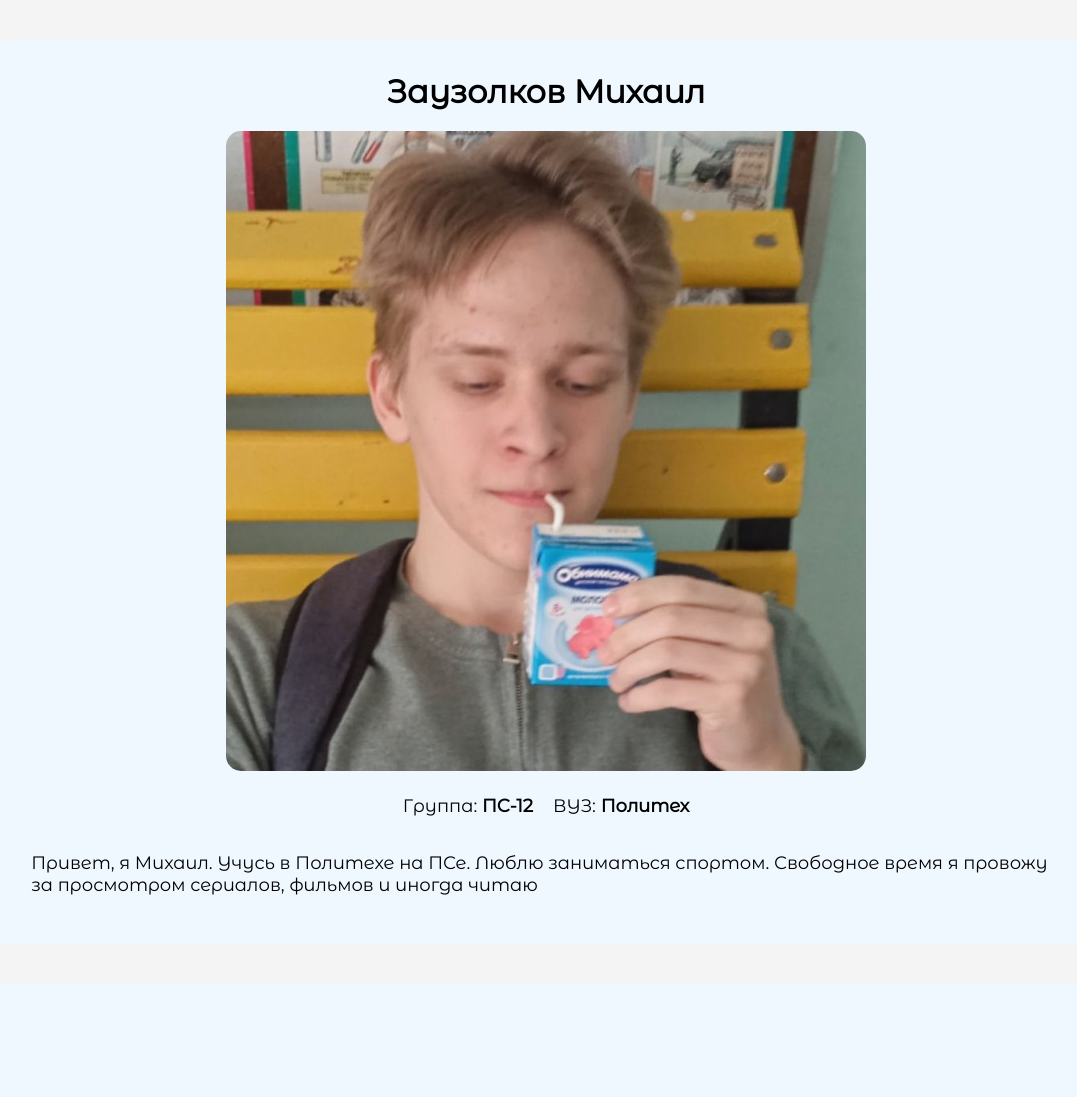
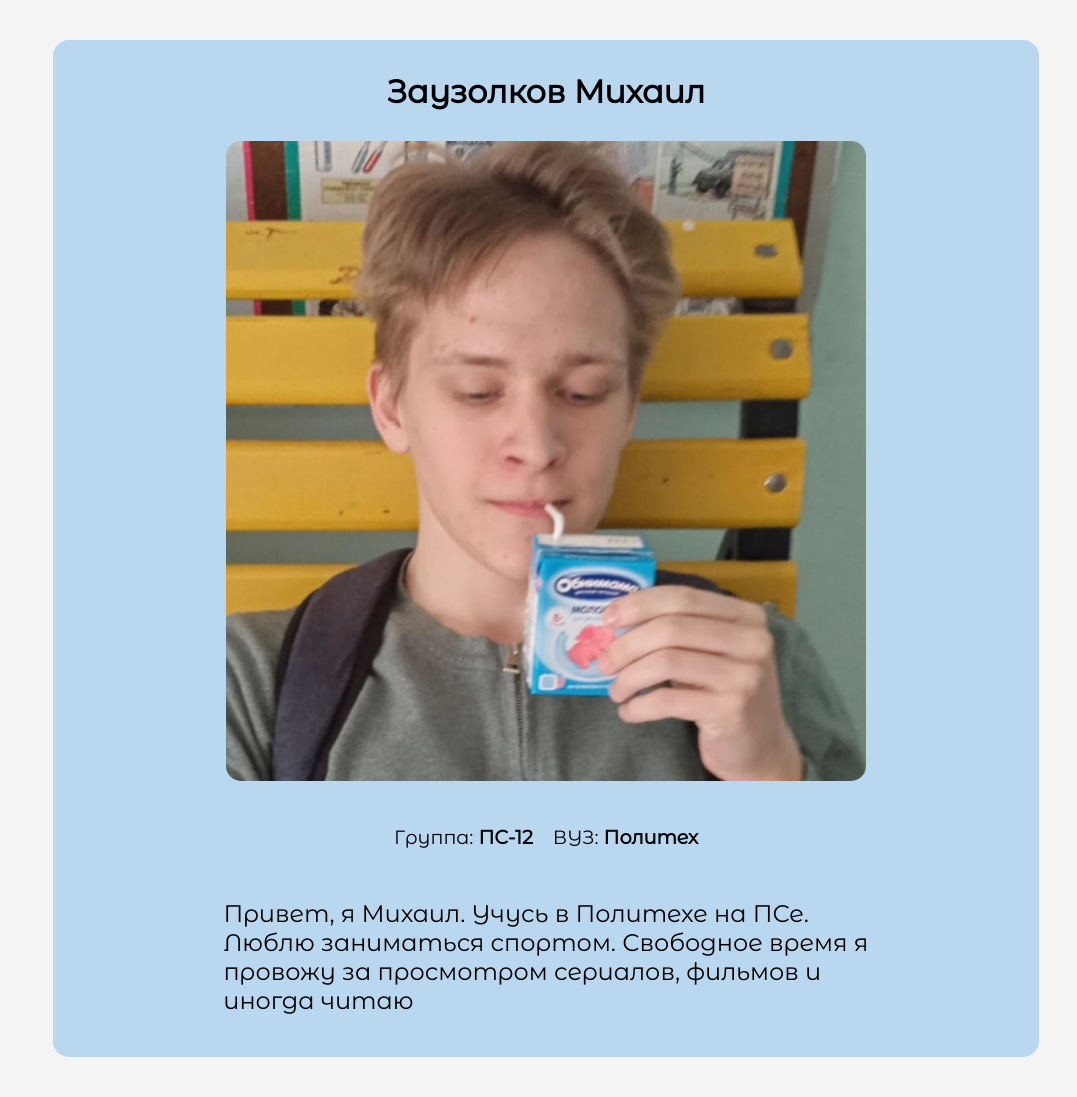
Before and after one commit to Mishanua8899/web-2025, a PHP site: page / in a window 1280 px wide. Shown: the whole page, without its empty margins (94-1171 px from the left). Before the commit the page ends 895 px from the top, so only its background shows below. Run offline with PHP 8.4, Linux system fonts and the light colour scheme.

Commit message:
1_Lab_2_task small changes

```diff
--- a/Lab_1_task_2/style.css
+++ b/Lab_1_task_2/style.css
@@ -1,27 +1,32 @@
-:root{
+:root {
     --item: 2%;
 
 }
+
 @font-face {
     font-family: 'Montserrat Alternates';
     src: url('ofont.ru_Montserrat\ Alternates.ttf');
 }
+
 * {
     margin: 0;
     padding: 0;
 }
+
 .photo {
     text-align: center;
-    margin-top: 20px;
+    margin-top: 30px;
     margin-bottom: 20px;
 }
+
 .photo img {
     border-radius: 15px;
 }
+
 body {
-  font-family: 'Montserrat Alternates';
-  color: #000000;
-  background-color: #f4f4f4;
+    font-family: 'Montserrat Alternates';
+    color: #000000;
+    background-color: #f4f4f4;
 }
 
 h1 {
@@ -30,27 +35,29 @@ h1 {
 
 .info {
 
-    margin-top:20px;
-    margin-bottom: 20px;
+    margin-top: 40px;
+    margin-bottom: 40px;
     text-align: center;
     display: flex;
     justify-content: center;
-    font-size: 18px;
+    font-size: 1.2rem;
     gap: 20px;
 
 }
 
 .container {
-    padding: 2rem ;
-    width: calc(80% + var(--item));
-    margin: auto ;
-    background-color: aliceblue;
+    padding: 2rem;
+    width: calc(70% + var(--item));
+    margin: auto;
+    background-color: rgb(186, 215, 240);
     border-radius: 1em;
     margin-top: 40px;
     margin-bottom: 40px;
 }
 
 .about_me {
-  padding: 15px 10px;
-  font-size: large;
+    margin: auto;
+    width: 70%;
+    padding: 10px 10px;
+    font-size: 1.5rem;
 }
```
